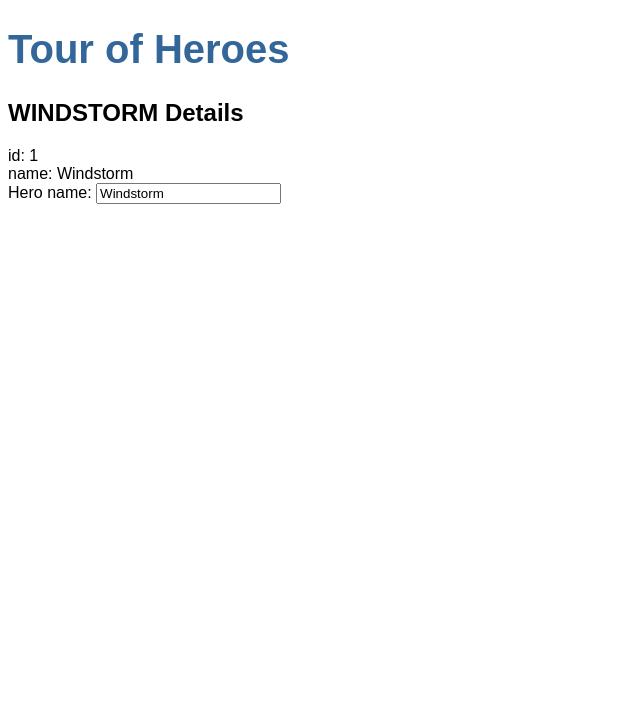
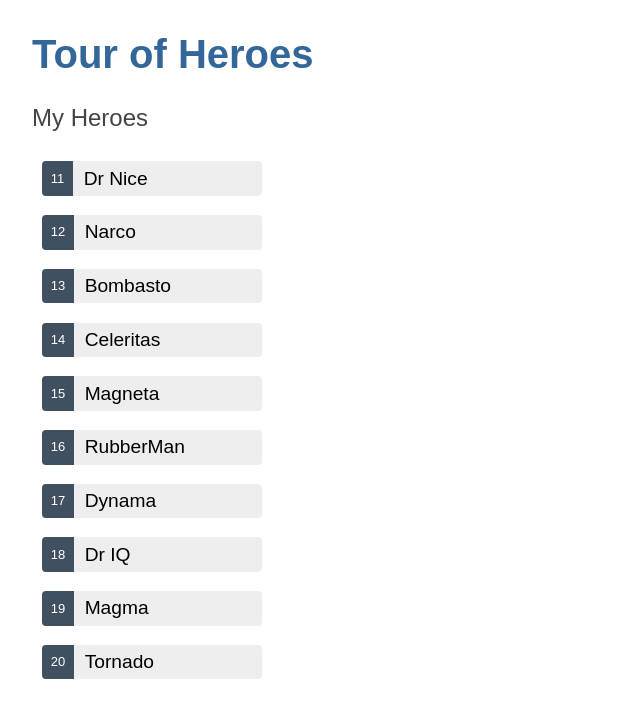
Before and after one commit to Michael-IRL/Angular-tour-of-heroes, an Angular app: page / in a window 1280 px wide. Shown: the top 718 px of the page, without its empty margins (0-640 px from the left). Built offline with nearby package versions, Linux system fonts and the light colour scheme.

Commit message:
add display list of heros

```diff
--- a/src/app/heroes/heroes.component.html
+++ b/src/app/heroes/heroes.component.html
@@ -1,7 +1,23 @@
-<h2>{{ hero.name | uppercase }} Details</h2>
-<div id="displayId"><span>id: </span>{{ hero.id }}</div>
-<div id="displayName"><span>name: </span>{{ hero.name }}</div>
-<div>
-  <label for="name">Hero name: </label>
-  <input id="name" [(ngModel)]="hero.name" placeholder="name" />
+<h2>My Heroes</h2>
+<ul class="heroes">
+  <li *ngFor="let hero of heroes">
+    <button
+      [class.selected]="hero === selectedHero"
+      type="button"
+      (click)="onSelect(hero)"
+    >
+      <span class="badge">{{ hero.id }}</span>
+      <span class="name">{{ hero.name }}</span>
+    </button>
+  </li>
+</ul>
+
+<div *ngIf="selectedHero">
+  <h2 id="selectedHeader">{{ selectedHero.name | uppercase }} Details</h2>
+  <div id="displayId"><span>id: </span>{{ selectedHero.id }}</div>
+  <div id="displayName"><span>name: </span>{{ selectedHero.name }}</div>
+  <div>
+    <label for="name">Hero name: </label>
+    <input id="name" [(ngModel)]="selectedHero.name" placeholder="name" />
+  </div>
 </div>
--- a/src/app/heroes/heroes.component.less
+++ b/src/app/heroes/heroes.component.less
@@ -0,0 +1,66 @@
+/* HeroesComponent's private CSS styles */
+.heroes {
+  margin: 0 0 2em 0;
+  list-style-type: none;
+  padding: 0;
+  width: 15em;
+}
+
+.heroes li {
+  display: flex;
+}
+
+.heroes button {
+  flex: 1;
+  cursor: pointer;
+  position: relative;
+  left: 0;
+  background-color: #eee;
+  margin: 0.5em;
+  padding: 0;
+  border-radius: 4px;
+  display: flex;
+  align-items: stretch;
+  height: 1.8em;
+}
+
+.heroes button:hover {
+  color: #2c3a41;
+  background-color: #e6e6e6;
+  left: 0.1em;
+}
+
+.heroes button:active {
+  background-color: #525252;
+  color: #fafafa;
+}
+
+.heroes button.selected {
+  background-color: black;
+  color: white;
+}
+
+.heroes button.selected:hover {
+  background-color: #505050;
+  color: white;
+}
+
+.heroes button.selected:active {
+  background-color: black;
+  color: white;
+}
+
+.heroes .badge {
+  display: inline-block;
+  font-size: small;
+  color: white;
+  padding: 0.8em 0.7em 0 0.7em;
+  background-color: #405061;
+  line-height: 1em;
+  margin-right: 0.8em;
+  border-radius: 4px 0 0 4px;
+}
+
+.heroes .name {
+  align-self: center;
+}
--- a/src/app/heroes/heroes.component.ts
+++ b/src/app/heroes/heroes.component.ts
@@ -1,6 +1,7 @@
 import { Component, OnInit } from '@angular/core';
 
 import { Hero } from '../hero';
+import { HEROES } from '../mock-heros';
 
 @Component({
   selector: 'app-heroes',
@@ -8,14 +9,19 @@
   styleUrls: ['./heroes.component.less']
 })
 export class HeroesComponent implements OnInit {
-  hero: Hero = {
-    id:1,
-    name:'Windstorm'
-  };
+  heroes: Hero[]
+  selectedHero?: Hero;
 
-  constructor() { }
+  onSelect(hero: Hero) {
+    this.selectedHero = hero;
+  }
+
+  constructor() {
+    this.heroes = []
+  }
 
   ngOnInit(): void {
+    this.heroes = HEROES;
   }
 
 }
--- /dev/null
+++ b/src/app/mock-heros.ts
@@ -0,0 +1,14 @@
+import { Hero } from './hero';
+
+export const HEROES: Hero[] = [
+  { id: 11, name: 'Dr Nice' },
+  { id: 12, name: 'Narco' },
+  { id: 13, name: 'Bombasto' },
+  { id: 14, name: 'Celeritas' },
+  { id: 15, name: 'Magneta' },
+  { id: 16, name: 'RubberMan' },
+  { id: 17, name: 'Dynama' },
+  { id: 18, name: 'Dr IQ' },
+  { id: 19, name: 'Magma' },
+  { id: 20, name: 'Tornado' }
+];
--- a/src/styles.less
+++ b/src/styles.less
@@ -1 +1,48 @@
 /* You can add global styles to this file, and also import other style files */
+/* Application-wide Styles */
+h1 {
+  color: #369;
+  font-family: Arial, Helvetica, sans-serif;
+  font-size: 250%;
+}
+h2,
+h3 {
+  color: #444;
+  font-family: Arial, Helvetica, sans-serif;
+  font-weight: lighter;
+}
+body {
+  margin: 2em;
+}
+body,
+input[type="text"],
+button {
+  color: #333;
+  font-family: Cambria, Georgia, serif;
+}
+button {
+  background-color: #eee;
+  border: none;
+  border-radius: 4px;
+  cursor: pointer;
+  color: black;
+  font-size: 1.2rem;
+  padding: 1rem;
+  margin-right: 1rem;
+  margin-bottom: 1rem;
+  margin-top: 1rem;
+}
+button:hover {
+  background-color: black;
+  color: white;
+}
+button:disabled {
+  background-color: #eee;
+  color: #aaa;
+  cursor: auto;
+}
+
+/* everywhere else */
+* {
+  font-family: Arial, Helvetica, sans-serif;
+}
```
Also changed, not shown: 1 other file (tests, documents, lock files or other folders).
